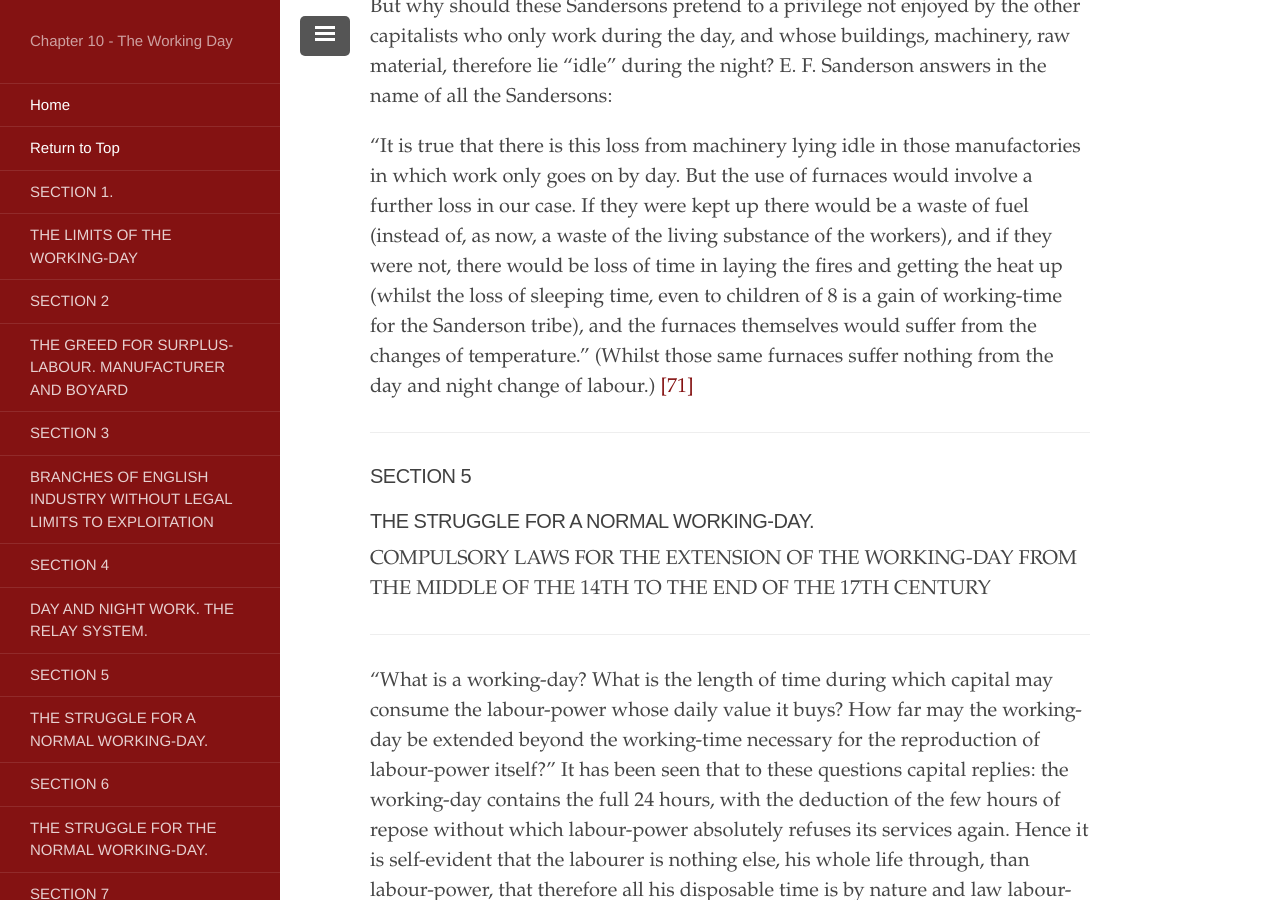
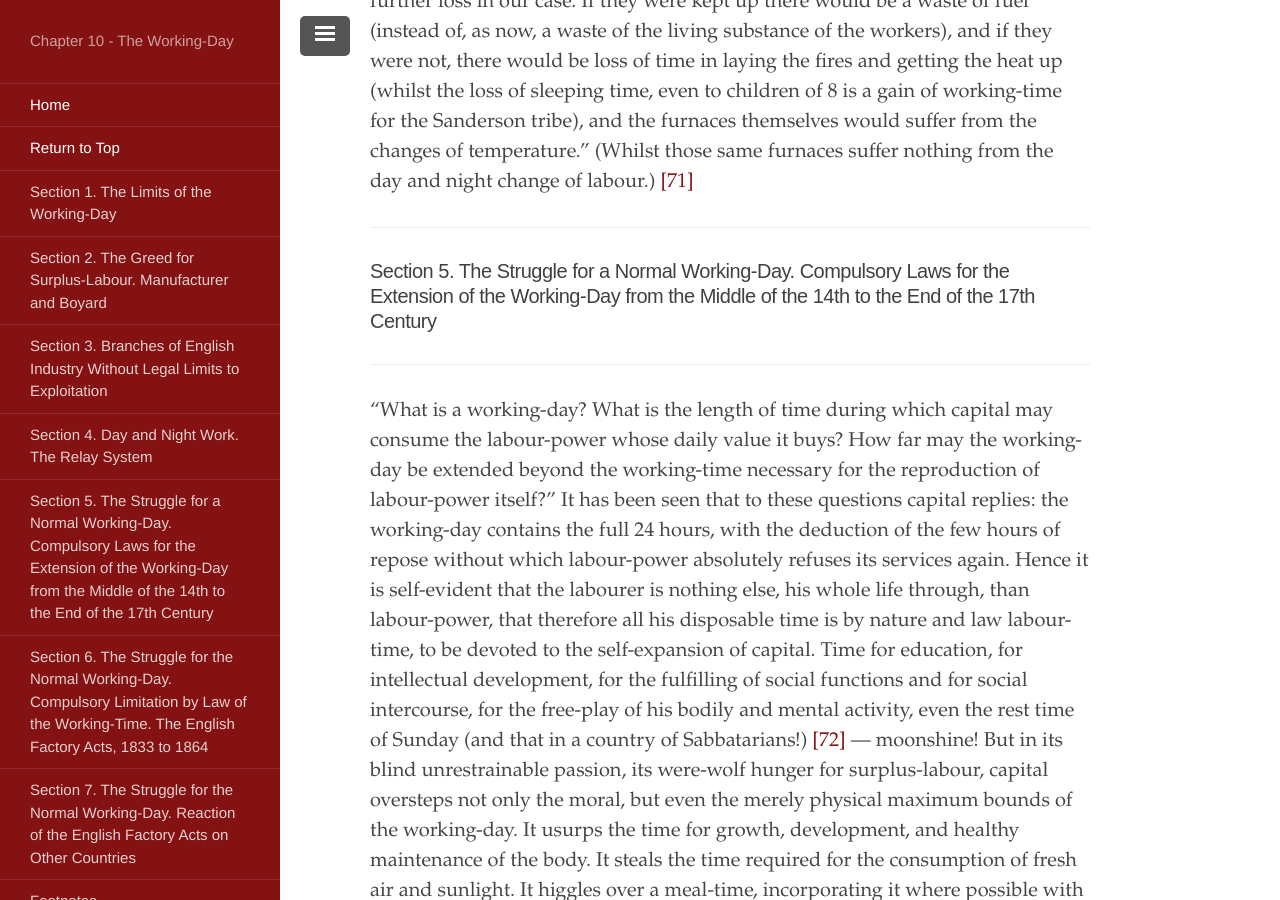
Before and after one commit to MARXdown/MARXdown.github.io, a Jekyll site: the page built from _texts/ch10.md, in a window 1280 px wide and 900 px high, scrolled down 28350 px. Built offline with Jekyll 4.4.1, drawn with Linux system fonts in a browser that asks for light colours; a script that is not in the unit is left out; some of the changed text lies outside the part shown.

Commit message:
edits to ch.07, ch.10 and ch.11
fixed titles, sidebar toc and footnotes headers

```diff
--- a/_texts/ch10.md
+++ b/_texts/ch10.md
@@ -1,25 +1,17 @@
 ---
 layout: narrative
-title: "Chapter 10 - The Working Day"
+title: "Chapter 10 - The Working-Day"
 author:
 part: "Part III. The Production of Absolute Surplus-Value"
 toc:
-- SECTION 1.
-- THE LIMITS OF THE WORKING-DAY
-- SECTION 2
-- THE GREED FOR SURPLUS-LABOUR. MANUFACTURER AND BOYARD
-- SECTION 3
-- BRANCHES OF ENGLISH INDUSTRY WITHOUT LEGAL LIMITS TO EXPLOITATION
-- SECTION 4
-- DAY AND NIGHT WORK. THE RELAY SYSTEM.
-- SECTION 5
-- THE STRUGGLE FOR A NORMAL WORKING-DAY.
-- SECTION 6
-- THE STRUGGLE FOR THE NORMAL WORKING-DAY.
-- SECTION 7
-- THE STRUGGLE FOR THE NORMAL WORKING-DAY.
+- Section 1. The Limits of the Working-Day
+- Section 2. The Greed for Surplus-Labour. Manufacturer and Boyard
+- Section 3. Branches of English Industry Without Legal Limits to Exploitation
+- Section 4. Day and Night Work. The Relay System
+- Section 5. The Struggle for a Normal Working-Day. Compulsory Laws for the Extension of the Working-Day from the Middle of the 14th to the End of the 17th Century
+- Section 6. The Struggle for the Normal Working-Day. Compulsory Limitation by Law of the Working-Time. The English Factory Acts, 1833 to 1864
+- Section 7. The Struggle for the Normal Working-Day. Reaction of the English Factory Acts on Other Countries
 - Footnotes
-
 ---
 * * *
 
@@ -80,9 +57,7 @@
 
 * * *
 
-### SECTION 2
-
-#### THE GREED FOR SURPLUS-LABOUR. MANUFACTURER AND BOYARD
+### Section 2. The Greed for Surplus-Labour. Manufacturer and Boyard
 
 * * *
 
@@ -153,9 +128,7 @@
 
 * * *
 
-### SECTION 3
-
-#### BRANCHES OF ENGLISH INDUSTRY WITHOUT LEGAL LIMITS TO EXPLOITATION
+### Section 3. Branches of English Industry Without Legal Limits to Exploitation
 
 * * *
 
@@ -251,9 +224,7 @@
 
 * * *
 
-### SECTION 4
-
-#### DAY AND NIGHT WORK. THE RELAY SYSTEM.
+### Section 4. Day and Night Work. The Relay System
 
 * * *
 
@@ -309,10 +280,7 @@
 
 * * *
 
-### SECTION 5
-
-#### THE STRUGGLE FOR A NORMAL WORKING-DAY.
-COMPULSORY LAWS FOR THE EXTENSION OF THE WORKING-DAY FROM THE MIDDLE OF THE 14TH TO THE END OF THE 17TH CENTURY
+### Section 5. The Struggle for a Normal Working-Day. Compulsory Laws for the Extension of the Working-Day from the Middle of the 14th to the End of the 17th Century
 
 * * *
 
@@ -368,11 +336,7 @@
 
 * * *
 
-### SECTION 6
-
-#### THE STRUGGLE FOR THE NORMAL WORKING-DAY.
-COMPULSORY LIMITATION BY LAW OF THE WORKING-TIME.
-THE ENGLISH FACTORY ACTS, 1833 TO 1864
+### Section 6. The Struggle for the Normal Working-Day. Compulsory Limitation by Law of the Working-Time. The English Factory Acts, 1833 to 1864
 
 * * *
 
@@ -512,10 +476,7 @@
 
 * * *
 
-### SECTION 7
-
-#### THE STRUGGLE FOR THE NORMAL WORKING-DAY.
-RE-ACTION OF THE ENGLISH FACTORY ACTS ON OTHER COUNTRIES
+### Section 7. The Struggle for the Normal Working-Day. Reaction of the English Factory Acts on Other Countries
 
 * * *
 
@@ -541,7 +502,7 @@
 
 * * *
 
-#### Footnotes
+## Footnotes
 
 [1.](#1a) “A day’s labour is vague, it may be long or short.” (“An Essay on Trade and Commerce, Containing Observations on Taxes, &c.” London. 1770, p. 73.)
 
```
Also changed, not shown: other parts of _texts/ch10.md (+1 -27 lines), _texts/ch07.md (+0 -2 lines), _texts/ch11.md (+1 -17 lines).
